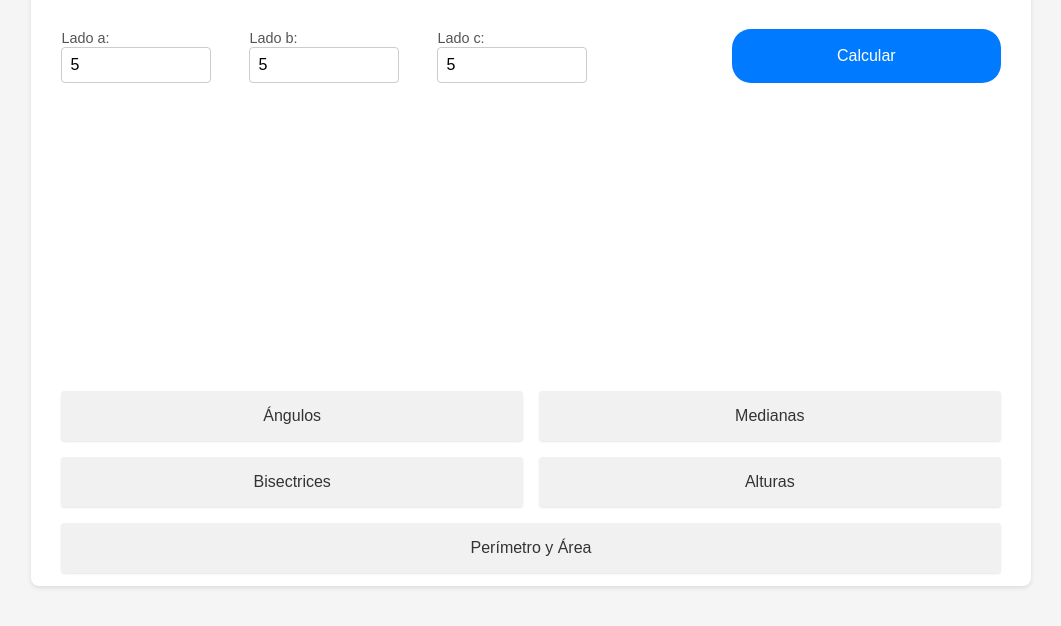
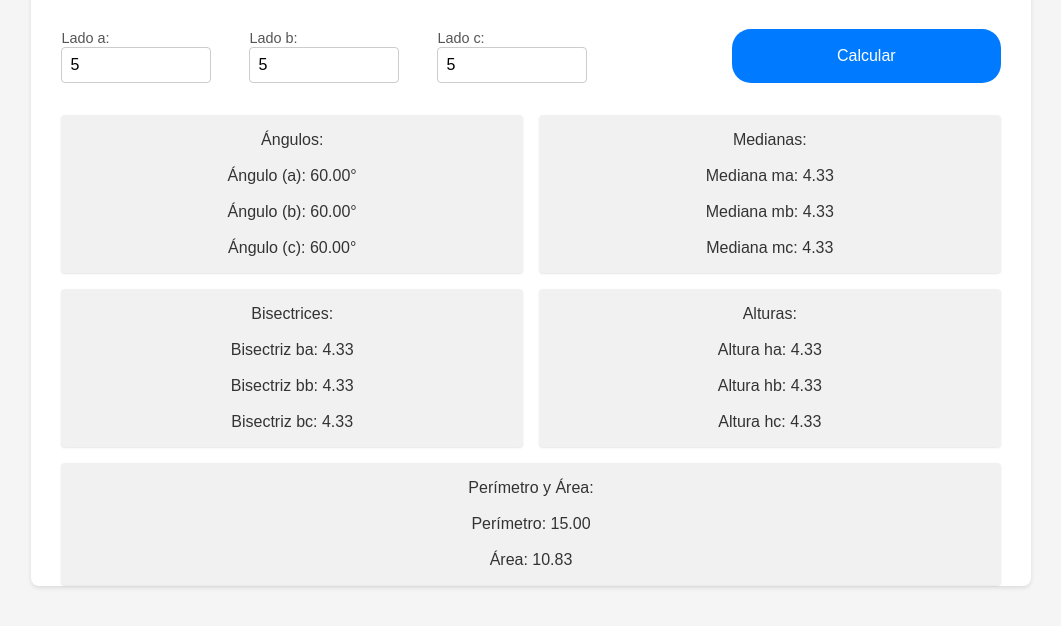
Before and after one commit to RicardoSand/examen_final, a plain HTML site: page index.html in a window 1280 px wide. Both pictures are taken after typing "5", "5", "5" into the empty fields and a click on the button "Calcular". Shown: the part 146-772 px from the top of the page, without its empty margins (109-1170 px from the left). Drawn offline with Linux system fonts and the light colour scheme.

Commit message:
Arreglando el javascript y modificando el html

```diff
--- a/index.html
+++ b/index.html
@@ -6,6 +6,7 @@
     <meta name="viewport" content="width=device-width, initial-scale=1.0">
     <title>Calculadora Integral de Triángulos</title>
     <link rel="stylesheet" href="css/dw.css">
+    <script defer src="js/dw.js"></script>
 </head>
 
 <body>
@@ -33,15 +34,15 @@
                             <input type="number" id="lado-c" placeholder="Ingrese valor">
                         </div>
                     </div>
-                    <button type="button">Calcular</button>
+                    <button type="button" id="calculate-btn">Calcular</button>
                 </form>
             </section>
             <section class="results-container">
-                <div class="results-button">Ángulos</div>
-                <div class="results-button">Medianas</div>
-                <div class="results-button">Bisectrices</div>
-                <div class="results-button">Alturas</div>
-                <div class="results-button">Perímetro y Área</div>
+                <div class="results-button" id="angles">Ángulos: </div>
+                <div class="results-button" id="medians">Medianas: </div>
+                <div class="results-button" id="bisectors">Bisectrices: </div>
+                <div class="results-button" id="heights">Alturas: </div>
+                <div class="results-button" id="perimeter-area">Perímetro y Área: </div>
             </section>
         </article>
     </div>
--- /dev/null
+++ b/js/dw.js
@@ -0,0 +1,108 @@
+function aSexagesimales(rad) {
+    return (rad * 180) / Math.PI;
+}
+
+// Función para calcular los ángulos de un triángulo en grados sexagesimales
+function calculateAngles(a, b, c) {
+  let angleA = aSexagesimales(Math.acos((Math.pow(b, 2) + Math.pow(c, 2) - Math.pow(a, 2)) / (2 * b * c)));
+  let angleB = aSexagesimales(Math.acos((Math.pow(a, 2) + Math.pow(c, 2) - Math.pow(b, 2)) / (2 * a * c)));
+  const angleC = 180 - angleA - angleB;
+
+  return [angleA.toFixed(2), angleB.toFixed(2), angleC.toFixed(2)];
+}
+
+// Función para calcular las medianas de un triángulo
+function calculateMediana(a, b, c) {
+  return [
+    Math.sqrt((2 * Math.pow(b, 2) + 2 * Math.pow(c, 2) - Math.pow(a, 2)) / 4).toFixed(2),
+    Math.sqrt((2 * Math.pow(a, 2) + 2 * Math.pow(c, 2) - Math.pow(b, 2)) / 4).toFixed(2),
+    Math.sqrt((2 * Math.pow(a, 2) + 2 * Math.pow(b, 2) - Math.pow(c, 2)) / 4).toFixed(2),
+  ];
+}
+
+// Función para calcular las bisectrices de un triángulo
+function calculateBisectriz(a, b, c) {
+  const p = (a + b + c) / 2;
+  return [
+    ((2 / (b + c)) * Math.sqrt(b * c * p * (p - a))).toFixed(2),
+    ((2 / (a + c)) * Math.sqrt(a * c * p * (p - b))).toFixed(2),
+    ((2 / (a + b)) * Math.sqrt(a * b * p * (p - c))).toFixed(2),
+  ];
+}
+
+function calculateArea(a, b, c) {
+  const perimeter = a + b + c;
+  const s = perimeter / 2;
+  return Math.sqrt(s * (s - a) * (s - b) * (s - c));
+}
+
+// Función para calcular las alturas de un triángulo
+function calculateAltura(a, b, c) {
+  const area = calculateArea(a, b, c);
+  return [
+    ((2 * area) / a).toFixed(2),
+    ((2 * area) / b).toFixed(2),
+    ((2 * area) / c).toFixed(2),
+  ];
+}
+
+// Función para calcular el perímetro y el área de un triángulo
+function calculatePerimeterArea(a, b, c) {
+  const perimeter = a + b + c;
+  const area = calculateArea(a, b, c);
+  return { perimeter: perimeter.toFixed(2), area: area.toFixed(2) };
+}
+
+// Función principal para manejar el evento de clic en "Calcular"
+document.getElementById("calculate-btn").addEventListener("click", () => {
+  const a = parseFloat(document.getElementById("lado-a").value);
+  const b = parseFloat(document.getElementById("lado-b").value);
+  const c = parseFloat(document.getElementById("lado-c").value);
+
+  if (isNaN(a) || isNaN(b) || isNaN(c) || a <= 0 || b <= 0 || c <= 0) {
+    alert("Por favor, ingrese valores válidos para los lados.");
+    return;
+  }
+
+  if (a + b <= c || a + c <= b || b + c <= a) {
+    alert("Los valores ingresados no forman un triángulo válido.");
+    return;
+  }
+
+  // Cálculos
+  const angles = calculateAngles(a, b, c);
+  const medians = calculateMediana(a, b, c);
+  const bisectors = calculateBisectriz(a, b, c);
+  const heights = calculateAltura(a, b, c);
+  const { perimeter, area } = calculatePerimeterArea(a, b, c);
+
+  // Mostrar resultados
+  document.getElementById("angles").innerText =
+      `Ángulos:
+      \nÁngulo (a): ${angles[0]}°
+      \nÁngulo (b): ${angles[1]}°
+      \nÁngulo (c): ${angles[2]}°`;
+
+  document.getElementById("medians").innerText =
+      `Medianas:
+      \nMediana ma: ${medians[0]}
+      \nMediana mb: ${medians[1]}
+      \nMediana mc: ${medians[2]}`;
+
+  document.getElementById("bisectors").innerText =
+      `Bisectrices:
+      \nBisectriz ba: ${bisectors[0]}
+      \nBisectriz bb: ${bisectors[1]}
+      \nBisectriz bc: ${bisectors[2]}`;
+
+  document.getElementById("heights").innerText =
+      `Alturas:
+      \nAltura ha: ${heights[0]}
+      \nAltura hb: ${heights[1]}
+      \nAltura hc: ${heights[2]}`;
+
+  document.getElementById("perimeter-area").innerText =
+      `Perímetro y Área:
+      \nPerímetro: ${perimeter}
+      \nÁrea: ${area}`;
+});
```
Also changed, not shown: js/index.js (deleted, +0 -81 lines).
